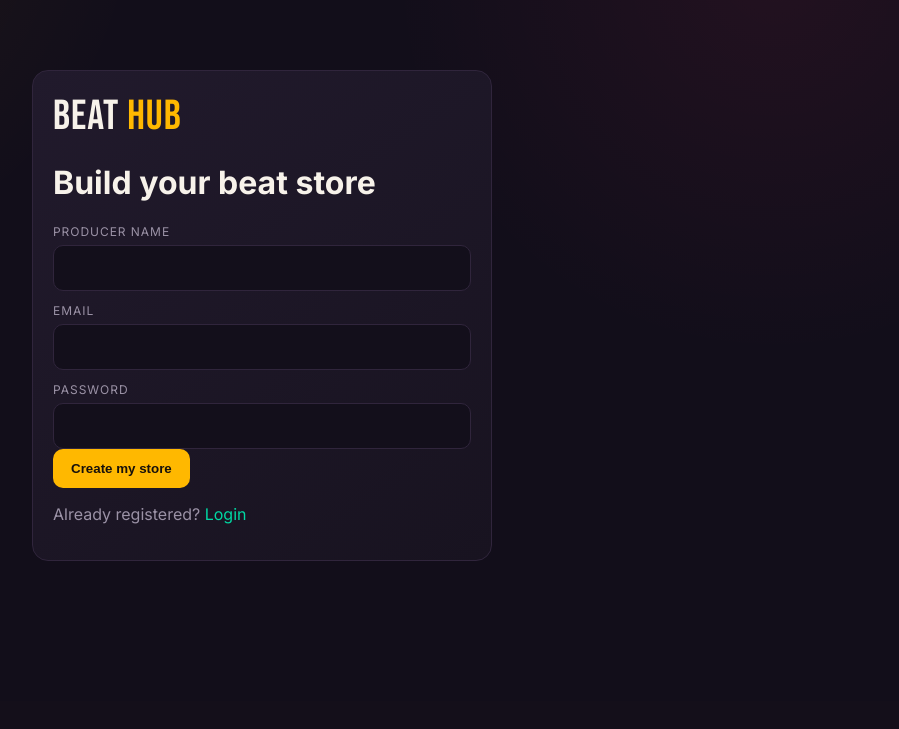
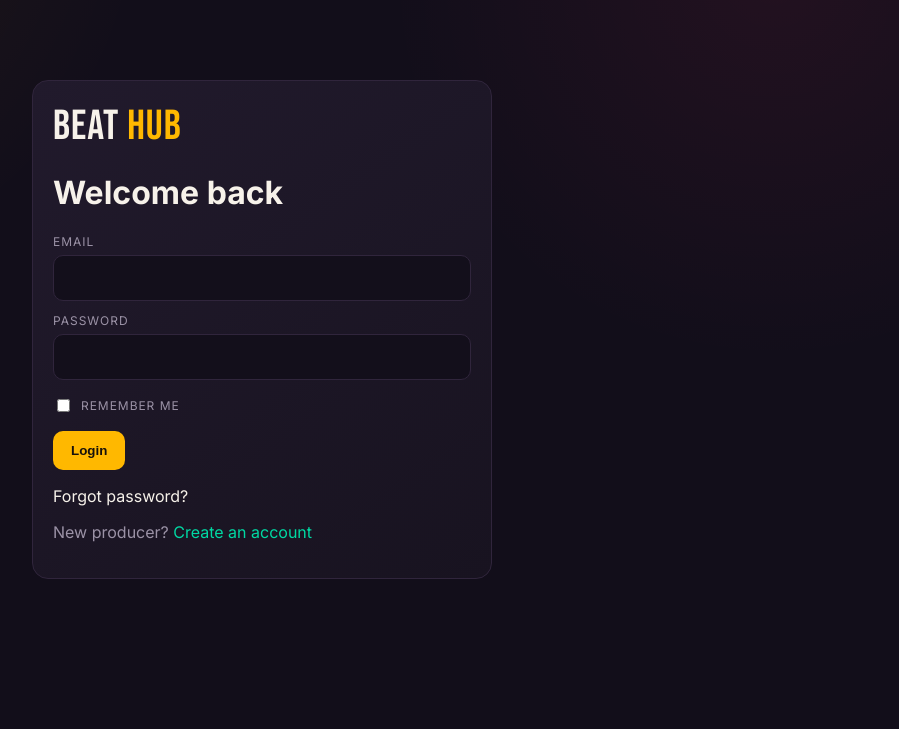
Before and after one commit to stanna65-bot/Beat-Hub, a FastAPI app: page /signup in a window 1280 px wide. Shown: the part 107-836 px from the top of the page, without its empty margins (378-1277 px from the left). Before the commit the page ends 668 px from the top, so only its background shows below. Run offline with FastAPI, Linux system fonts and the light colour scheme.

Commit message:
Update signup.html

```diff
--- a/templates/signup.html
+++ b/templates/signup.html
@@ -1 +1,64 @@
-{% extends 'base.html' %}{% block body %}<div style="max-width:460px;margin:70px auto" class="card"><a class="brand" href="/">BEAT <span>HUB</span></a><h1>Build your beat store</h1>{% if error %}<p style="color:var(--pink)">{{error}}</p>{% endif %}<form method="post"><label>Producer name</label><input name="name" required><label>Email</label><input type="email" name="email" required><label>Password</label><input type="password" name="password" minlength="8" required><button class="btn">Create my store</button></form><p class="muted">Already registered? <a href="/login" style="color:var(--teal)">Login</a></p></div>{% endblock %}
+{% extends 'base.html' %}
+
+{% block body %}
+<div style="max-width:460px;margin:80px auto" class="card">
+
+    <a class="brand" href="/">BEAT <span>HUB</span></a>
+
+    <h1>Welcome back</h1>
+
+    {% if error %}
+    <p style="color:var(--pink)">{{ error }}</p>
+    {% endif %}
+
+    <form method="post" autocomplete="on">
+
+        <label>Email</label>
+        <input
+            type="email"
+            name="email"
+            autocomplete="username"
+            autocapitalize="none"
+            spellcheck="false"
+            required
+        >
+
+        <label>Password</label>
+        <input
+            type="password"
+            name="password"
+            autocomplete="current-password"
+            required
+        >
+
+        <label style="display:flex;align-items:center;gap:8px;margin:16px 0;cursor:pointer">
+            <input
+                type="checkbox"
+                name="remember_me"
+                value="true"
+                style="width:auto"
+            >
+            <span>Remember me</span>
+        </label>
+
+        <button class="btn" type="submit">
+            Login
+        </button>
+
+    </form>
+
+    <p>
+        <a href="/forgot-password">
+            Forgot password?
+        </a>
+    </p>
+
+    <p class="muted">
+        New producer?
+        <a href="/signup" style="color:var(--teal)">
+            Create an account
+        </a>
+    </p>
+
+</div>
+{% endblock %}
```
